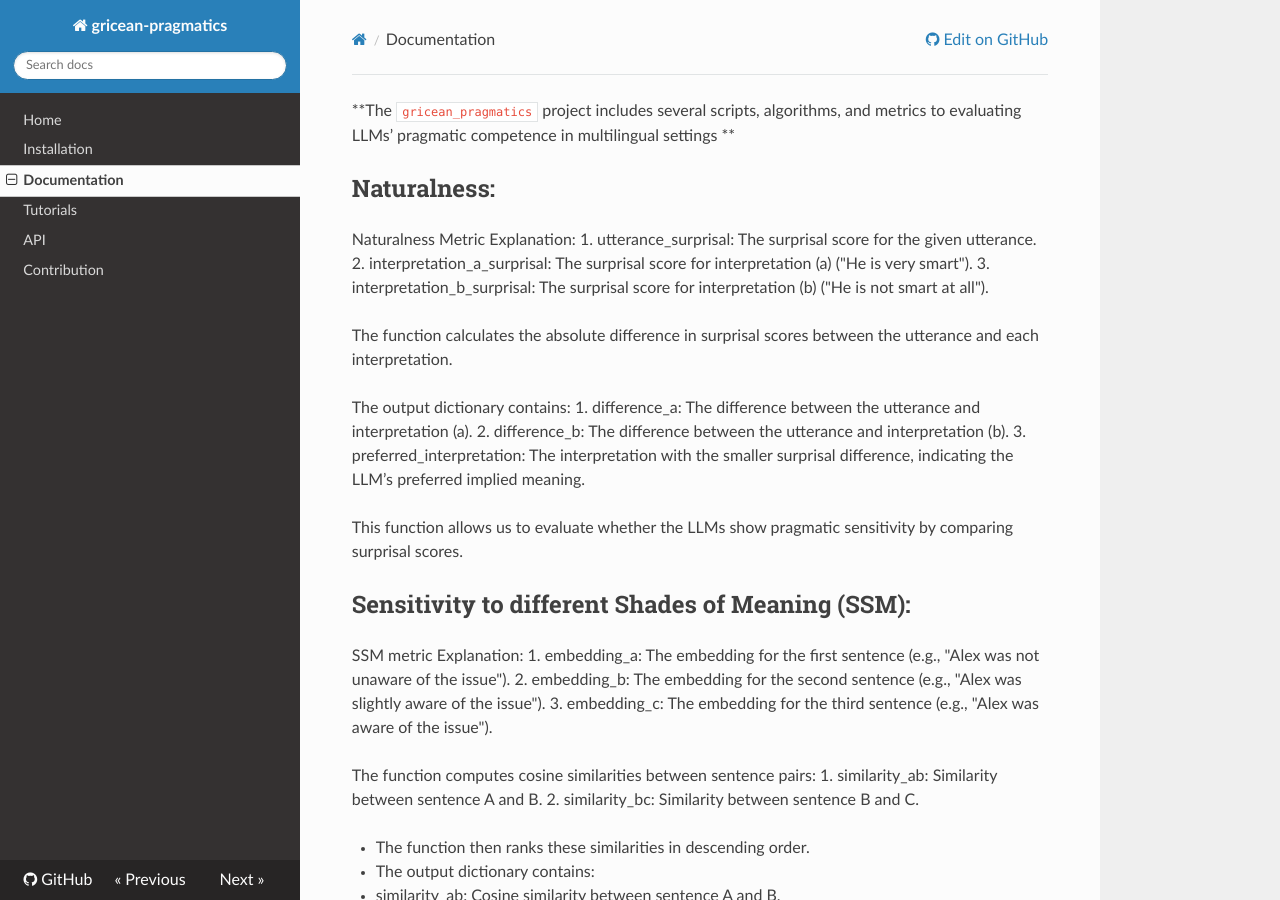
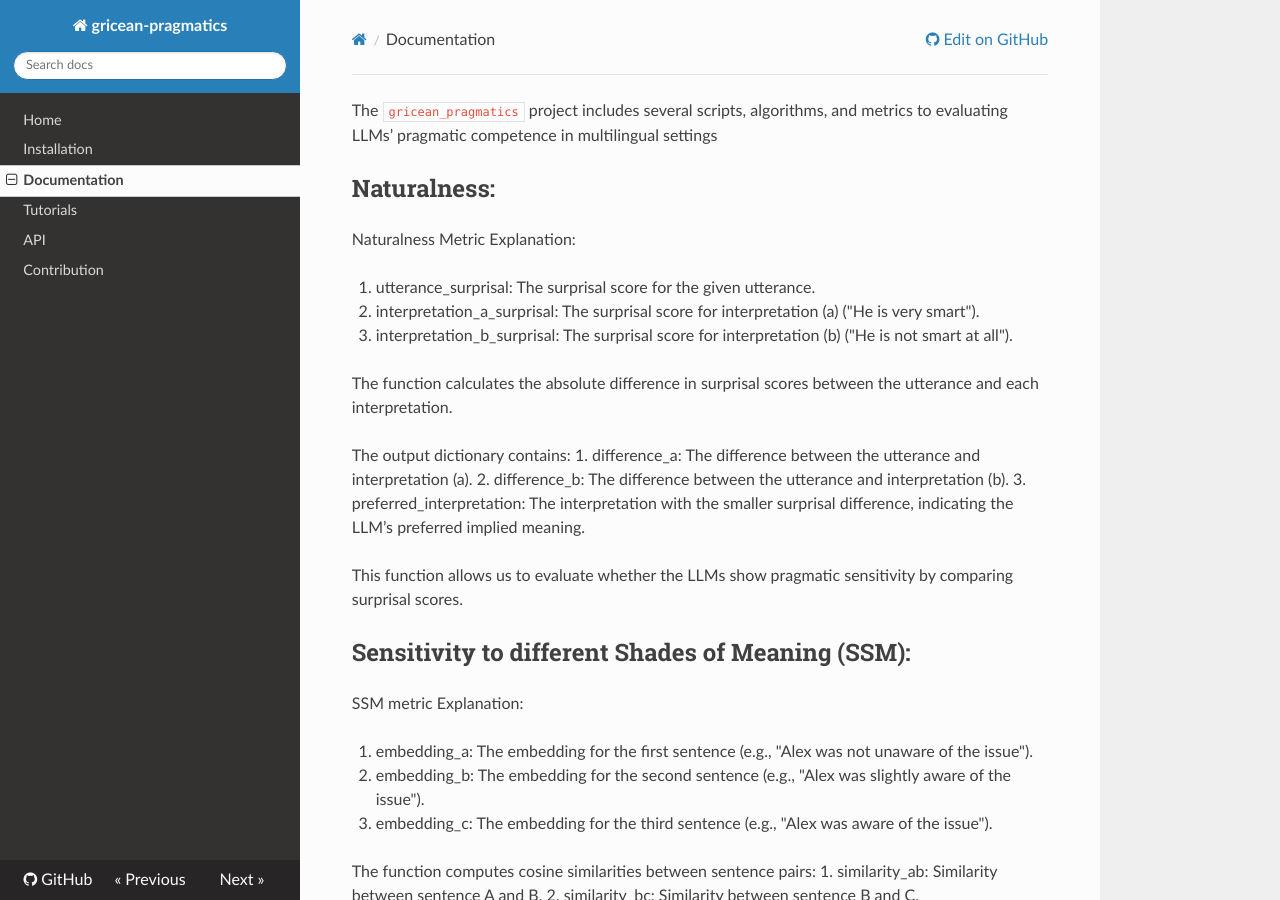
Before and after one commit to clap-purdue/gricean-pragmatics, an MkDocs documentation site: the page built from docs/documentation.md, in a window 1280 px wide and 900 px high. Built offline with MkDocs 1.6.1, drawn with Linux system fonts in a browser that asks for light colours; nearby versions of some CDN libraries; some of the changed text lies outside the part shown.

```diff
--- a/docs/documentation.md
+++ b/docs/documentation.md
@@ -1,8 +1,9 @@
-**The `gricean_pragmatics` project includes several scripts, algorithms, and metrics to evaluating LLMs’ pragmatic competence in multilingual settings **
+The `gricean_pragmatics` project includes several scripts, algorithms, and metrics to evaluating LLMs’ pragmatic competence in multilingual settings
 
 ## Naturalness:
 
 Naturalness Metric Explanation:
+
 1. utterance_surprisal: The surprisal score for the given utterance.
 2. interpretation_a_surprisal: The surprisal score for interpretation (a) ("He is very smart").
 3. interpretation_b_surprisal: The surprisal score for interpretation (b) ("He is not smart at all").
@@ -20,6 +21,7 @@ This function allows us to evaluate whether the LLMs show pragmatic sensitivity
 ## Sensitivity to different Shades of Meaning (SSM):
 
 SSM metric Explanation:
+
 1. embedding_a: The embedding for the first sentence (e.g., "Alex was not unaware of the issue").
 2. embedding_b: The embedding for the second sentence (e.g., "Alex was slightly aware of the issue").
 3. embedding_c: The embedding for the third sentence (e.g., "Alex was aware of the issue").
@@ -83,6 +85,7 @@ by measuring how well they can recover from initial errors.
 ## Pragmatic Sensitivity Index (PSI):
 
 PSI metric Explanation:
+
 - original_accuracy: The accuracy of the LLM's responses when provided with the original context.
 
 - changed_accuracy: The accuracy of the LLM's responses after subtle contextual changes, such as scrambling nouns or replacing key words with nonsense words.
```
